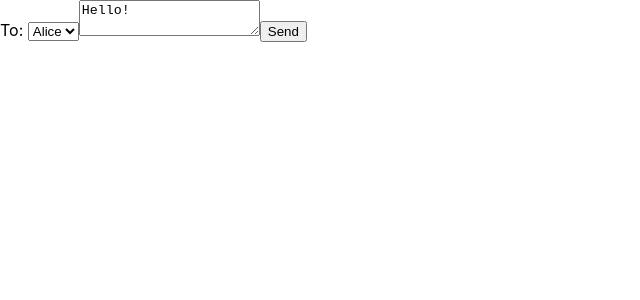
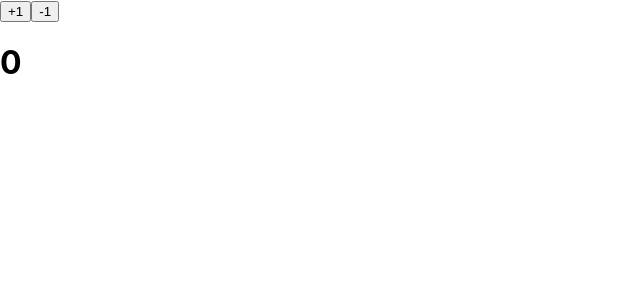
Before and after one commit to Faristp/scientist, a React (Create React App) app: page / in a window 1280 px wide. Shown: the top 300 px of the page, without its empty margins (0-640 px from the left). Built offline with nearby package versions, Linux system fonts and the light colour scheme.

Commit message:
for queuing Multiple state updates use ' setScore(score => score+1) instead of setScore(score+1)'

```diff
--- a/src/App.js
+++ b/src/App.js
@@ -1,31 +1,29 @@
 import { useState } from "react";
 
-export default function Form() {
-  const [to, setTo] = useState("Alice");
-  const [message, setMessage] = useState("Hello!");
+export default function App() {
+  const [score, setScore] = useState(0);
 
-  function handleSubmit(e) {
-    e.preventDefault();
-    setTimeout(() => {
-      alert("You said: " + message + " to " + to);
-    }, 1000);
+  function increment() {
+    setScore((score) => score + 1);
+  }
+  function decrement() {
+    setScore((score) => score - 1);
   }
 
   return (
-    <form onSubmit={handleSubmit}>
-      <label>
-        To:{" "}
-        <select value={to} onChange={(e) => setTo(e.target.value)}>
-          <option value="Alice">Alice</option>
-          <option value="Bob">Bob</option>
-        </select>
-      </label>
-      <textarea
-        value={message}
-        onChange={(e) => setMessage(e.target.value)}
-        placeholder="Type your message here..."
-      />
-      <button type="submit">Send</button>
-    </form>
+    <>
+      <button onClick={increment}>+1</button>
+      <button
+        onClick={() => {
+          increment();
+          increment();
+          increment();
+        }}
+      >
+        -1
+      </button>
+
+      <h1>{score}</h1>
+    </>
   );
 }
```
